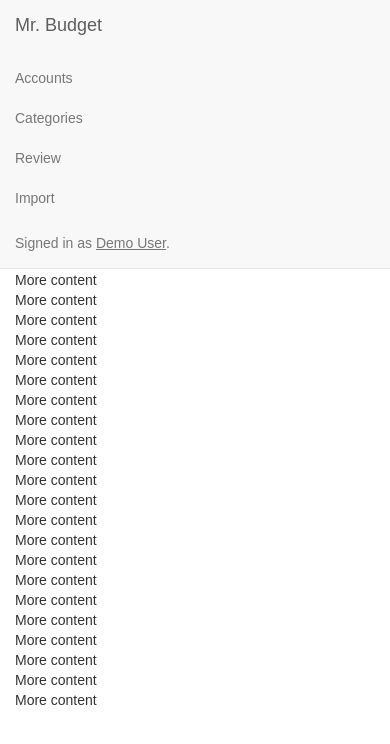
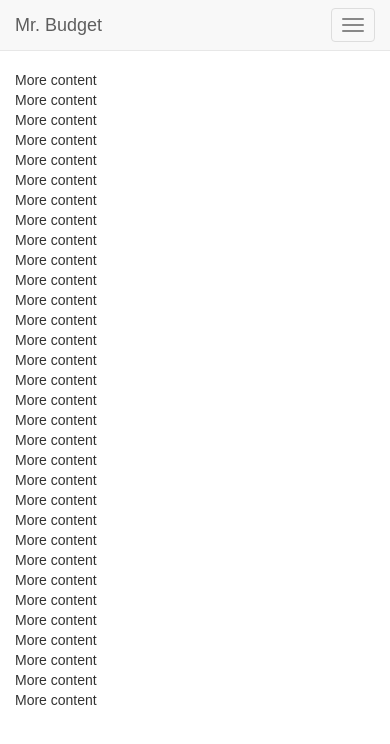
Before and after one commit to activelylazy/mr-budget-web, a React (Create React App) app: page / in a window 390 px wide. Shown: the top 744 px of the page. Built offline with nearby package versions, Linux system fonts and the light colour scheme.

Commit message:
Make nav more responsive on small screens

```diff
--- a/src/App.js
+++ b/src/App.js
@@ -7,21 +7,24 @@ class App extends Component {
   render() {
     return (
       <div>
-        <Navbar fixedTop='true'>
+        <Navbar fixedTop='true' collapseOnSelect>
           <Navbar.Header>
             <Navbar.Brand>
               <a href="#">Mr. Budget</a>
             </Navbar.Brand>
+            <Navbar.Toggle />
           </Navbar.Header>
-          <Nav>
-            <NavItem eventKey={1} href="#">Accounts</NavItem>
-            <NavItem eventKey={2} href="#">Categories</NavItem>
-            <NavItem eventKey={3} href="#">Review</NavItem>
-            <NavItem eventKey={4} href="#">Import</NavItem>
-          </Nav>
-          <Navbar.Text pullRight>
-            Signed in as <u>Demo User</u>.
-          </Navbar.Text>
+          <Navbar.Collapse>
+            <Nav>
+              <NavItem eventKey={1} onClick={() => { /* nothing */} }>Accounts</NavItem>
+              <NavItem eventKey={2} onClick={() => { /* nothing */} }>Categories</NavItem>
+              <NavItem eventKey={3} onClick={() => { /* nothing */} }>Review</NavItem>
+              <NavItem eventKey={4} onClick={() => { /* nothing */} }>Import</NavItem>
+            </Nav>
+            <Navbar.Text pullRight>
+              Signed in as <u>Demo User</u>.
+            </Navbar.Text>
+          </Navbar.Collapse>
         </Navbar>
         <div className="container-fluid">
           <div className="row">
```
